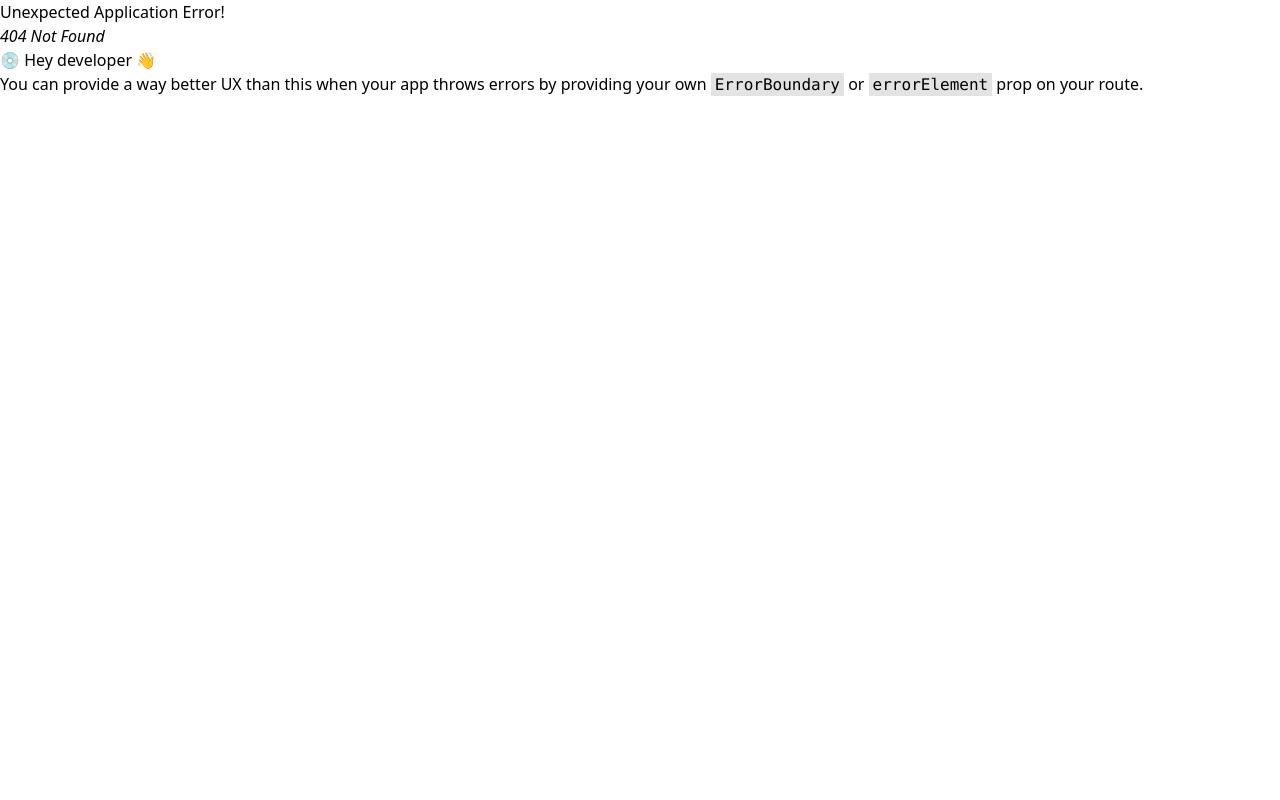
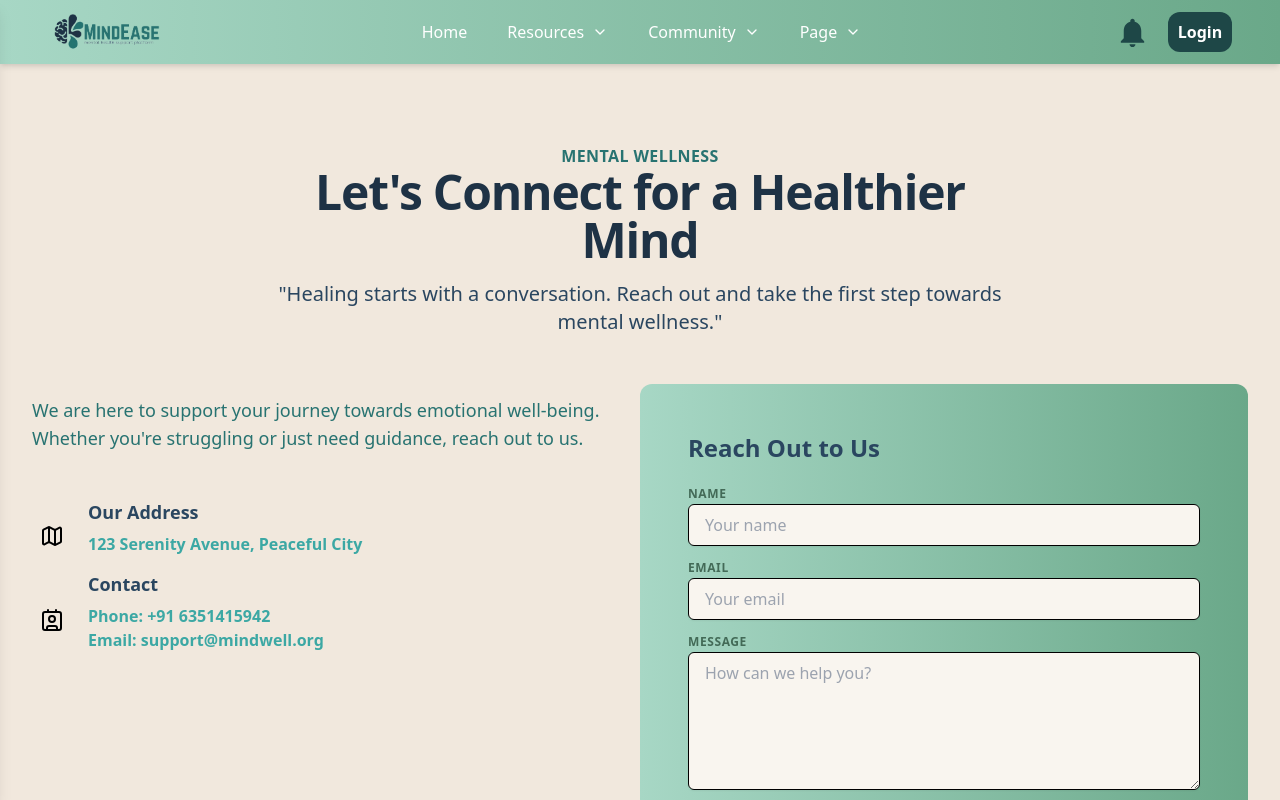
Before and after one commit to JayMethaniya/MindEase-Frontend, a React (Create React App) app: page /page/contactUs in a window 1280 px wide. Before the commit this address had no page. Shown: the top 800 px of the page. Built offline with nearby package versions, Linux system fonts and the light colour scheme.

Commit message:
contectUs

```diff
--- a/src/App.tsx
+++ b/src/App.tsx
@@ -20,6 +20,7 @@ import DoctorSignup from "./Page/Auth/DoctorSignup/index"
 import DoctorHome from './Page/Home/index'
 import DoctorProtectedWrapper from './routes/ProtectedWrapper/index'
 import Setting from './Page/Profile/ProfileSetting'
+import ContactUs from './Page/ContactUs/index'
 
 
 const publicRoutes = [
@@ -37,6 +38,7 @@ const publicRoutes = [
   { path: "/resources/articles", element: <DefaultLayout><Articles/></DefaultLayout> },
   { path: "/resources/initiatives", element: <DefaultLayout><Initiatives/> </DefaultLayout> },
   { path: "/resources/video", element: <DefaultLayout><VideoResources/> </DefaultLayout> },
+  { path: "/page/contactUs", element: <DefaultLayout><ContactUs/> </DefaultLayout> },
   { path: "/profile", element: <DefaultProfile><Profile/></DefaultProfile>  },
   { path: "/setting", element: <DefaultProfile><Setting/></DefaultProfile>  },
 
--- /dev/null
+++ b/src/Page/ContactUs/index.tsx
@@ -0,0 +1,100 @@
+import { Contact, MapIcon } from "lucide-react";
+import React from "react";
+
+const ContactSection: React.FC = () => {
+  return (
+    <section className="bg-[#F1E8DD] " id="contact">
+      <div className="mx-auto max-w-7xl px-4 py-16 sm:px-6 lg:px-8 lg:py-20">
+        <div className="mb-4">
+          <div className="mb-6 max-w-3xl text-center md:mx-auto md:mb-12">
+            <p className="text-base font-bold uppercase tracking-wide text-[#287371]">
+              Mental Wellness
+            </p>
+            <h2 className="font-heading mb-4 text-3xl font-bold tracking-tight text-[#1e3245] sm:text-5xl">
+              Let's Connect for a Healthier Mind
+            </h2>
+            <p className="mx-auto mt-4 max-w-3xl text-xl text-[#2a4660]">
+              "Healing starts with a conversation. Reach out and take the first step towards mental wellness."
+            </p>
+          </div>
+        </div>
+        <div className="flex items-stretch justify-center">
+          <div className="grid md:grid-cols-2">
+            <div className="h-full pr-6">
+              <p className="mt-3 mb-12 text-lg text-[#287371]">
+                We are here to support your journey towards emotional well-being. Whether you're struggling or just need guidance, reach out to us.
+              </p>
+              <ul className="mb-6 md:mb-0">
+                <li className="flex items-center">
+                  <div className="flex h-10 w-10 items-center justify-center rounded text-black">
+                  <MapIcon/>
+                  </div>
+                  <div className="ml-4 mb-4">
+                    <h3 className="mb-2 text-lg font-bold leading-6 text-[#2a4660]">Our Address</h3>
+                    <p className="text-[#3ca8a4] font-semibold">123 Serenity Avenue, Peaceful City</p>
+                  </div>
+                </li>
+                <li className="flex items-center">
+                  <div className="flex h-10 w-10 items-center justify-center rounded text-black">
+                    <Contact/>
+                  </div>
+                  <div className="ml-4 mb-4">
+                    <h3 className="mb-2 text-lg font-bold leading-6 text-[#2a4660] ">Contact</h3>
+                    <p className="text-[#3ca8a4] font-semibold">Phone: +91 6351415942</p>
+                    <p className="text-[#3ca8a4] font-semibold">Email: support@mindwell.org</p>
+                  </div>
+                </li>
+              </ul>
+            </div>
+
+            <div className="card h-fit max-w-6xl p-5 md:p-12 rounded-xl bg-gradient-to-r from-[#A7D7C5] to-[#6AA889]">
+              <h2 className="mb-4 text-2xl font-bold text-[#2a4660]">Reach Out to Us</h2>
+              <form id="contactForm">
+                <div className="mb-6">
+                  <label htmlFor="name" className="pb-1 text-xs uppercase tracking-wider text-[#436a57] font-extrabold">
+                    Name
+                  </label>
+                  <input
+                    type="text"
+                    id="name"
+                    placeholder="Your name"
+                    className="mb-2 w-full rounded-md border border-black py-2 px-4 shadow-sm bg-[#f9f5ef] "
+                    name="name"
+                  />
+                  <label htmlFor="email" className="pb-1 text-xs uppercase tracking-wider text-[#436a57] font-extrabold">
+                    Email
+                  </label>
+                  <input
+                    type="email"
+                    id="email"
+                    placeholder="Your email"
+                    className="mb-2 w-full rounded-md border border-black py-2 px-4 shadow-sm bg-[#f9f5ef] "
+                    name="email"
+                  />
+                  <label htmlFor="message" className="pb-1 text-xs uppercase tracking-wider text-[#436a57] font-extrabold">
+                    Message
+                  </label>
+                  <textarea
+                    id="message"
+                    name="message"
+                    cols={30}
+                    rows={5}
+                    placeholder="How can we help you?"
+                    className="mb-2 w-full rounded-md border border-black py-2 px-4 shadow-sm bg-[#f9f5ef] "
+                  ></textarea>
+                </div>
+                <div className="text-center">
+                  <button type="submit" className="w-full rounded-md bg-[#2a4660] px-6 py-3 text-white font-xl hover:bg-[#1c2f40]">
+                    Send Message
+                  </button>
+                </div>
+              </form>
+            </div>
+          </div>
+        </div>
+      </div>
+    </section>
+  );
+};
+
+export default ContactSection;
--- a/src/Page/Home/HomeMain.tsx
+++ b/src/Page/Home/HomeMain.tsx
@@ -1,5 +1,6 @@
 import React from "react";
 import homeMain from "../../assets/5 - Cardiologist.png";
+import { Link } from "react-router-dom";
 
 export default function HomeMain() {
   return (
@@ -11,13 +12,15 @@ export default function HomeMain() {
           <span className="text-[#287371]">Prioritize Mental Wellness</span>
         </h1>
         <p className="text-base sm:text-lg text-[#3D4F4E] mt-4">
-          Your mental health is just as important as your physical health.
-          Let’s take a step towards self-care, emotional well-being, and a
-          healthier mind.
+          Your mental health is just as important as your physical health. Let’s
+          take a step towards self-care, emotional well-being, and a healthier
+          mind.
         </p>
-        <button className="mt-6 px-6 py-3 bg-[#287371] text-white text-lg rounded-full shadow-lg hover:bg-[#1F5B5B] transition">
-          Get Support
-        </button>
+        <div className="mt-6">
+          <Link to="/page/contactUs" className=" px-6 py-3 bg-[#287371] text-white text-lg rounded-full shadow-lg hover:bg-[#1F5B5B] transition">
+            Get Support
+          </Link>
+        </div>
       </div>
 
       <div className="w-full lg:w-1/2 flex justify-center lg:justify-end">
--- a/src/Page/Home/pages/MoodTracking/index.tsx
+++ b/src/Page/Home/pages/MoodTracking/index.tsx
@@ -51,7 +51,6 @@ const MoodTracker = () => {
     const fetchMoodHistory = async () => {
       const userId = localStorage.getItem("userId");
       const token = localStorage.getItem("token");
-
       if (!userId) {
         console.error("User ID is not available.");
         return;
--- a/src/Page/Profile/profile.tsx
+++ b/src/Page/Profile/profile.tsx
@@ -2,7 +2,7 @@ import { Phone, Edit } from "@mui/icons-material";
 import { MapPin } from "lucide-react";
 import { useEffect, useState } from "react";
 import axios from "axios";
-
+import logo from '../../assets/doctor_consultation_02.jpg'
 interface BaseProfile {
   fullName: string;
   email: string;
@@ -24,7 +24,7 @@ export default function MainContent() {
   const [profile, setProfile] = useState<ProfileType | null>(null);
   const role = profile?.role
   const isDoctor = role === 'doctor'
-
+console.log(profile)
   useEffect(() => {
     const fetchProfile = async () => {
       try {
@@ -62,7 +62,7 @@ export default function MainContent() {
         />
         <div className="absolute top-40 left-1/2 transform -translate-x-1/2 text-center">
           <img
-            src={profile.profilePhoto || "https://via.placeholder.com/150"}
+            src={profile.profilePhoto || logo}
             alt="Profile"
             className="w-28 h-28 rounded-full border-4 border-white shadow-lg"
           />
--- a/src/components/Header/index.tsx
+++ b/src/components/Header/index.tsx
@@ -52,7 +52,7 @@ const Header: React.FC = () => {
 
           {/* Desktop Navigation */}
           <nav className="hidden md:flex gap-6 text-white text-sm lg:text-base">
-            <NavLink to="/home" className="p-2 hover:text-[#1E4747] transition">
+            <NavLink to="/" className="p-2 hover:text-[#1E4747] transition">
               Home
             </NavLink>
             {token && (
@@ -82,6 +82,16 @@ const Header: React.FC = () => {
                 { name: "Wellness Quiz", path: "/social/quiz" },
                 { name: "Blog", path: "/social/blog" },
                 { name: "Relaxation", path: "/social/relax" },
+              ]}
+            />
+             <DropdownMenu
+              title="Page"
+              items={[
+                ...(token
+                  ? []
+                  : []), // Only add if token exists
+                { name: "Contact Us", path: "/page/contactUs" },
+
               ]}
             />
           </nav>
@@ -127,7 +137,7 @@ const Header: React.FC = () => {
 
         {/* Sidebar Navigation */}
         <nav className="flex flex-col gap-4 text-[#1E4747] font-medium">
-          <NavLink to="/home" className="p-2" onClick={closeSidebar}>
+          <NavLink to="/" className="p-2" onClick={closeSidebar}>
             Home
           </NavLink>
           {token && (
@@ -147,11 +157,23 @@ const Header: React.FC = () => {
            <DropdownMenu
               title="Community"
               items={[
-              { name: "Journaling", path: "/social/Journaling" },
+                ...(token
+                  ? [{ name: "Journaling", path: "/social/Journaling" }]
+                  : []), // Only add if token exists
                 { name: "Support Groups", path: "/social/group" },
                 { name: "Wellness Quiz", path: "/social/quiz" },
                 { name: "Blog", path: "/social/blog" },
                 { name: "Relaxation", path: "/social/relax" },
+              ]}
+            />
+           <DropdownMenu
+              title="Page"
+              items={[
+                ...(token
+                  ? []
+                  : []), // Only add if token exists
+                { name: "Contact Us", path: "/page/contactUs" },
+
               ]}
             />
         </nav>
```
Lines whose indentation alone changed are shown as unchanged.
